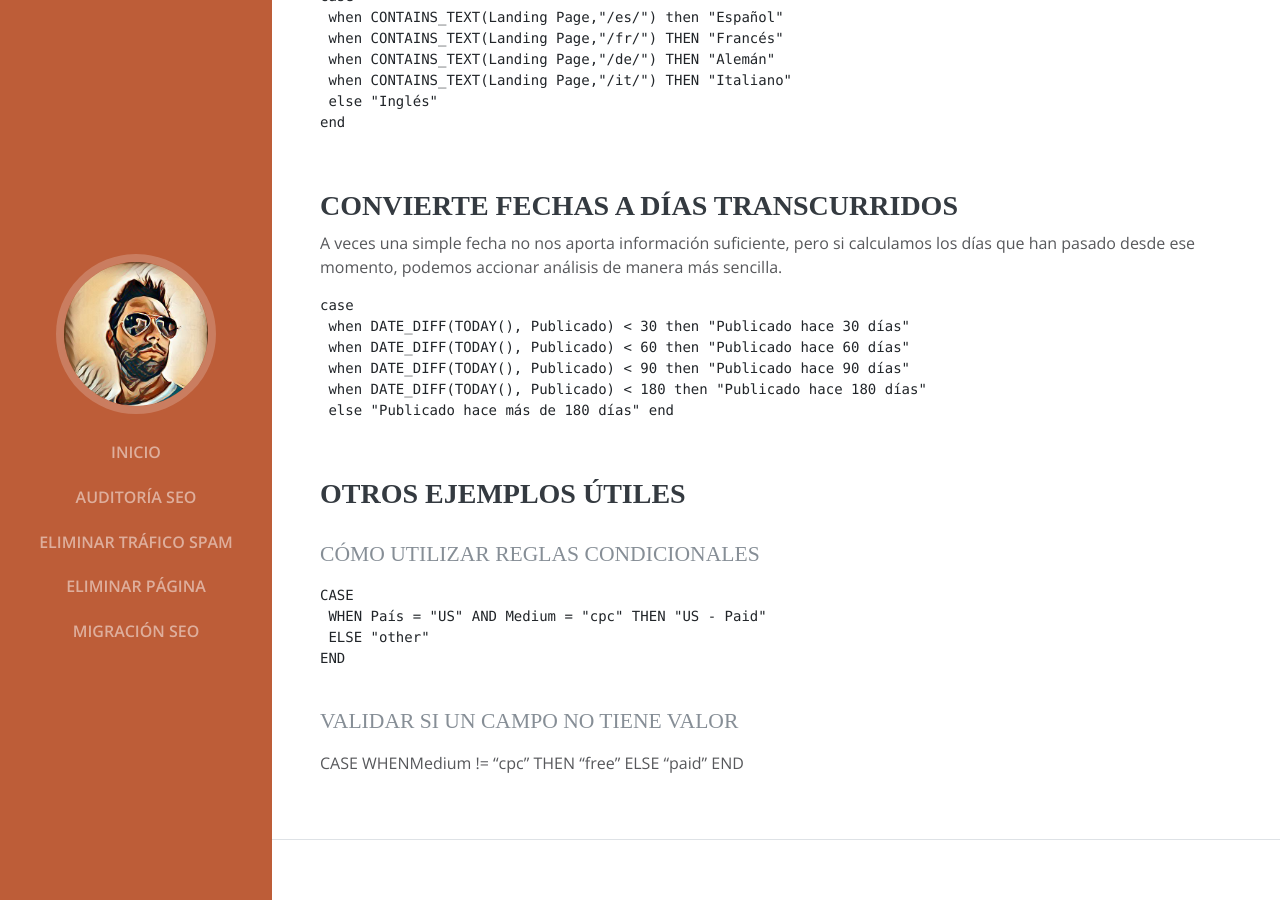
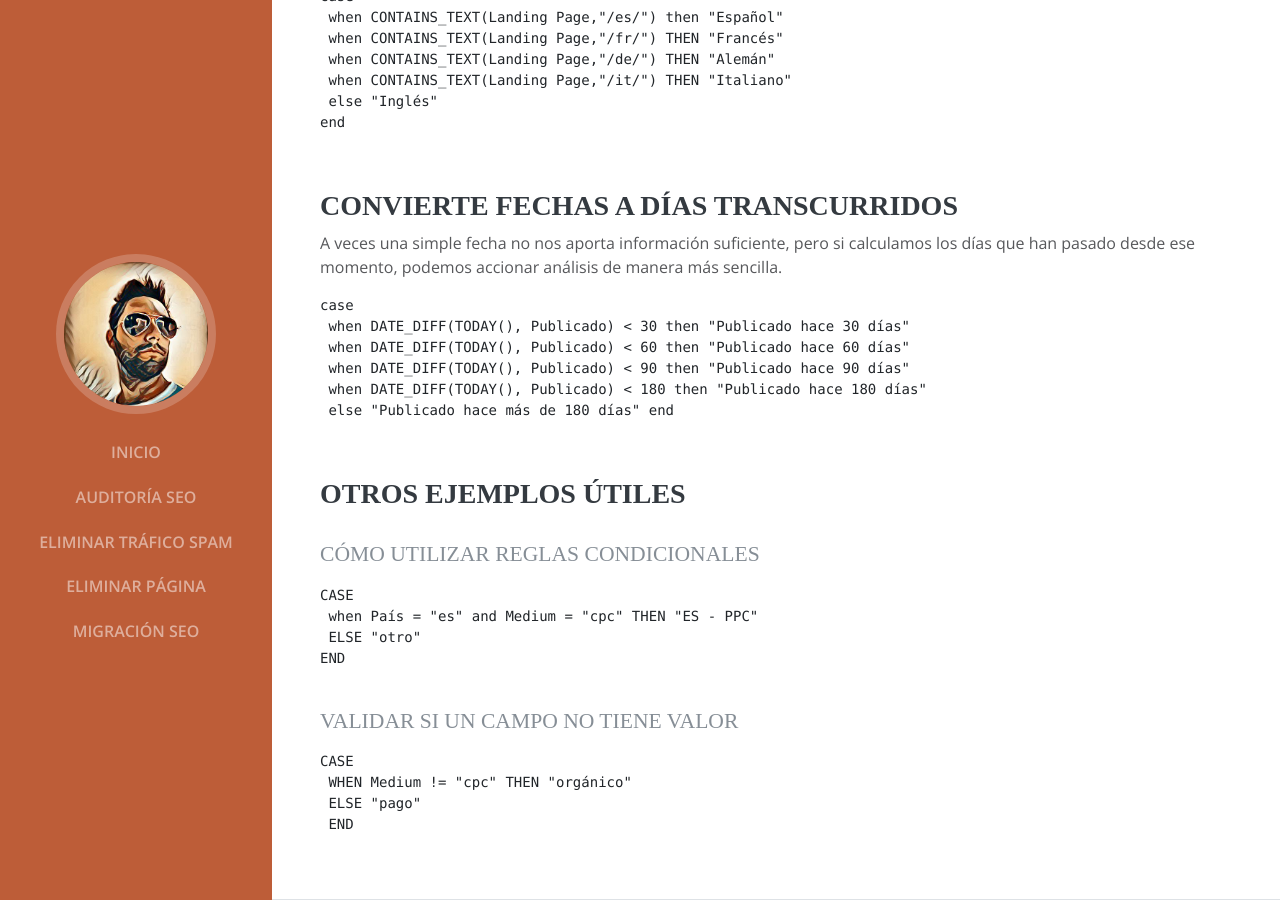
Before and after one commit to Emirodgar/w-chuleta-seo, a Jekyll site: the page built from X - Dashboards/campos-personalizados-data-studio.md, in a window 1280 px wide and 900 px high, scrolled down 1907 px. Built offline with Jekyll 4.4.1, drawn with Linux system fonts in a browser that asks for light colours; some web fonts are replaced; our own code applies the rules of GitHub Pages for plain Markdown files.

Commit message:
X - Dashboards/campos-personalizados-data-studio.md updated from https://stackedit.io/

````diff
--- a/X - Dashboards/campos-personalizados-data-studio.md
+++ b/X - Dashboards/campos-personalizados-data-studio.md
@@ -108,15 +108,20 @@
 
 ```
 CASE
- WHEN País = "US" AND Medium = "cpc" THEN "US - Paid"
- ELSE "other"
+ when País = "es" and Medium = "cpc" THEN "ES - PPC"
+ ELSE "otro"
 END
 ```
 
 ### Validar si un campo no tiene valor
 
-CASE WHENMedium != "cpc" THEN "free" ELSE "paid" END
+```
+CASE
+ WHEN Medium != "cpc" THEN "orgánico"
+ ELSE "pago"
+ END
+```
 <!--stackedit_data:
-eyJoaXN0b3J5IjpbNDM5MDY5MzQ2LC0yMDY3OTA3MTgxLC0xOD
-A3MDExNzkxLC0xNDQyNjMzMTA0XX0=
+eyJoaXN0b3J5IjpbMTk4NzIyOTI3NCwtMjA2NzkwNzE4MSwtMT
+gwNzAxMTc5MSwtMTQ0MjYzMzEwNF19
 -->
````
